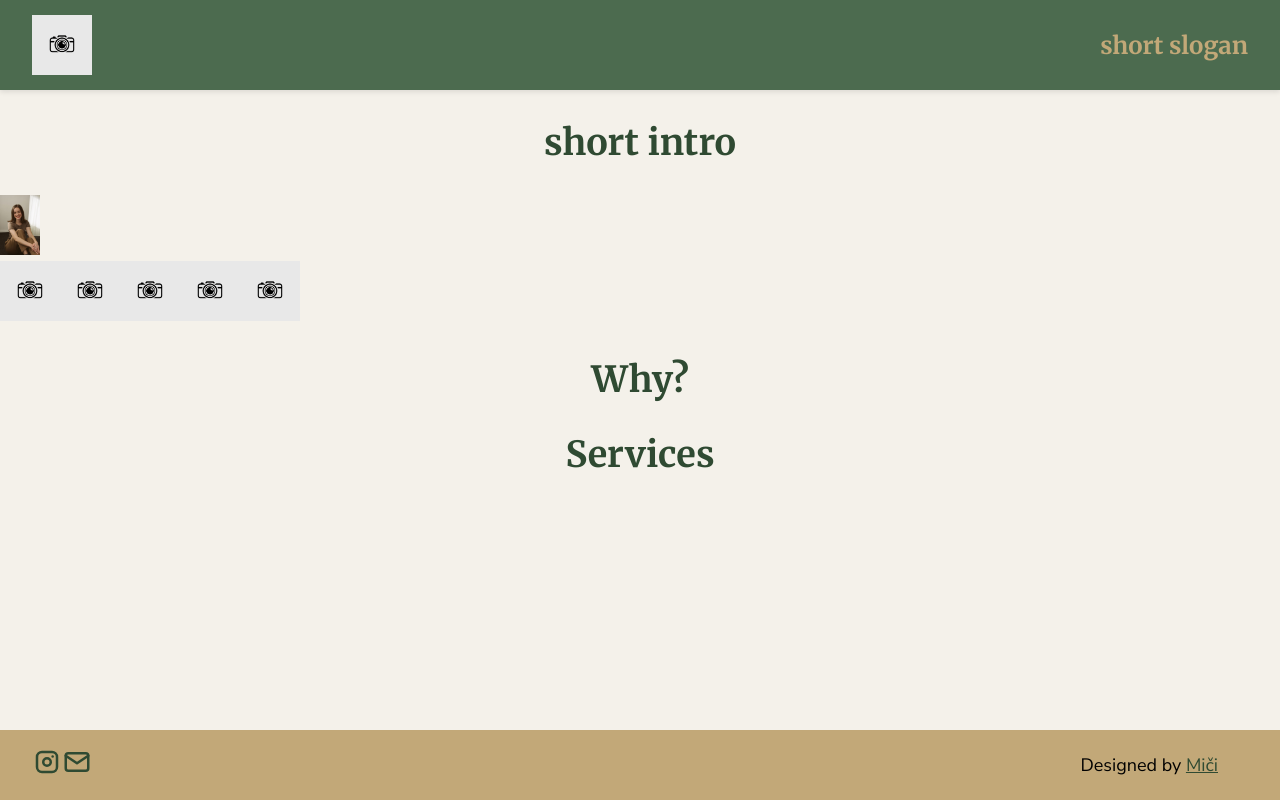
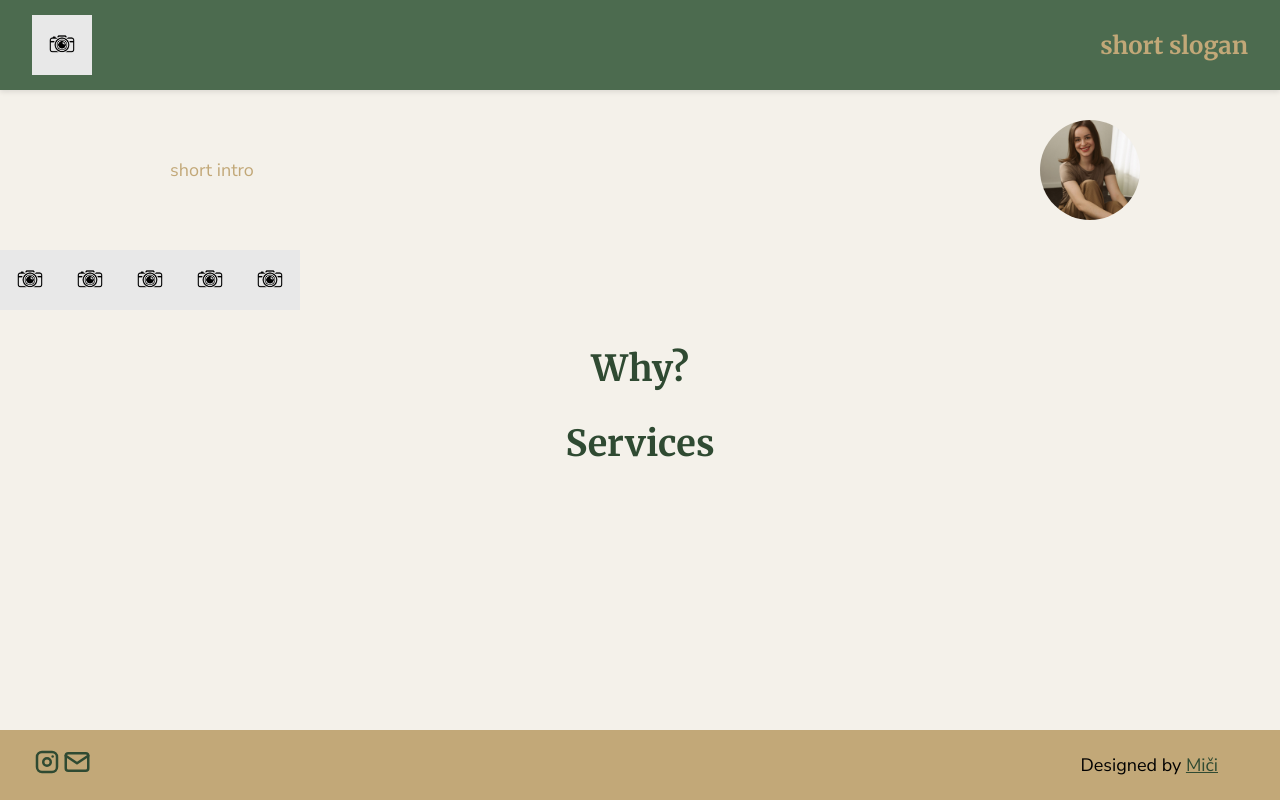
Before and after one commit to micihime/photo-web, a React (Vite) app: page / in a window 1280 px wide. Built offline with nearby package versions, Linux system fonts and the light colour scheme.

Commit message:
Updating the styling of the Intro component

```diff
--- /dev/null
+++ b/src/components/Intro.module.css
@@ -0,0 +1,20 @@
+.intro {
+  max-width: var(--max-content-width);
+  margin-left: auto;
+  margin-right: auto;
+  display: flex;
+  align-items: center;
+  justify-content: space-between;
+  padding: var(--spacing-standard) 0; /* top-bottom padding */
+}
+
+.portrait {
+  height: 100px;
+  width: 100px;
+  border-radius: var(--border-radius-circle);
+  object-fit: cover; /* to prevent stretching */
+}
+
+.introText {
+  color: var(--color-accent);
+}
--- a/src/components/Intro.tsx
+++ b/src/components/Intro.tsx
@@ -1,10 +1,11 @@
 import autoportrait from '../assets/autoportrait.jpg'
+import styles from "./Intro.module.css";
 
 function Intro() {
   return (
-    <div>
-      <h2>short intro</h2>
-      <img src={autoportrait} alt="autoportrait" height="60px" width="auto" />
+    <div className={styles.intro}>
+      <p className={styles.introText}>short intro</p>
+      <img src={autoportrait} alt="autoportrait" className={styles.portrait} />
     </div>
   )
 }
```
